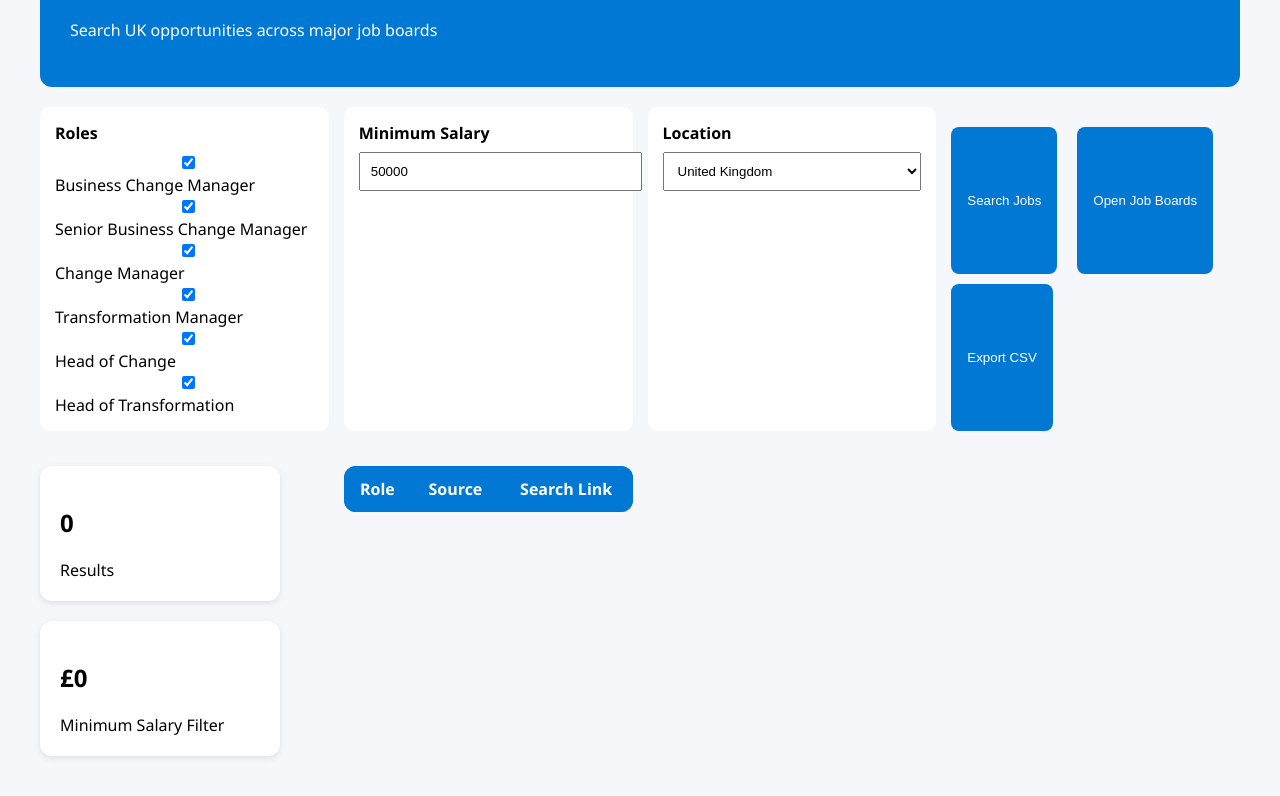
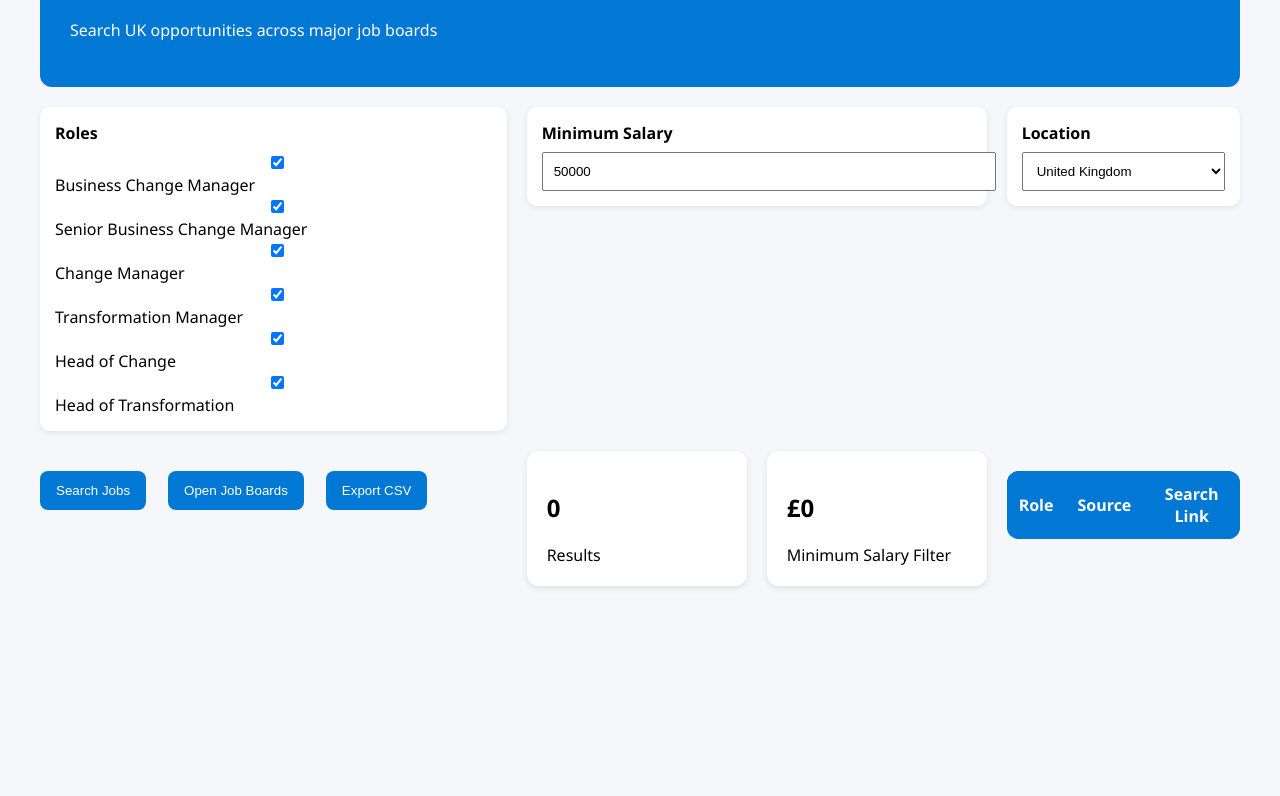
Before and after one commit to damilolaogunleye/business-change-job-finder, a plain HTML site: page index.html in a window 1280 px wide. Shown: the part 117-913 px from the top of the page. After the commit the page ends 800 px from the top, so only its background shows below. Drawn offline with Linux system fonts and the light colour scheme.

Commit message:
Update styles.css

```diff
--- a/styles.css
+++ b/styles.css
@@ -20,15 +20,16 @@ header{
 .filters{
     margin-top:20px;
     display:grid;
-    grid-template-columns:repeat(auto-fit,minmax(240px,1fr));
-    gap:15px;
+    grid-template-columns: 2fr 1fr 1fr;
+    gap:20px;
+    align-items:start;
 }
 
 .filter-group{
     background:white;
     padding:15px;
     border-radius:10px;
-    min-height:220px;
+    box-shadow:0 2px 6px rgba(0,0,0,.08);
 }
 
 label{
@@ -44,10 +45,10 @@ select{
 }
 
 .actions{
+    display:flex;
+    gap:12px;
     margin-top:20px;
-    display:flex;
-    gap:10px;
-    flex-wrap:wrap;
+    margin-bottom:20px;
 }
 
 button{
@@ -67,15 +68,13 @@ button:hover{
 .summary{
     display:flex;
     gap:20px;
-    margin-top:20px;
     margin-bottom:20px;
-    flex-wrap:wrap;
-}
+   }
 
 .card{
     background:white;
     padding:20px;
-    min-width:200px;
+    min-width:180px;
     border-radius:12px;
     box-shadow:0 2px 6px rgba(0,0,0,.1);
 }
@@ -118,3 +117,16 @@ thead{
 tbody tr:hover{
     background:#f0f7ff;
 }
+#resultsTable{
+    width:100%;
+    margin-top:20px;
+}
+
+#resultsTable th{
+    background:#0078d4;
+    color:white;
+}
+
+#resultsTable td{
+    padding:12px;
+}
```
